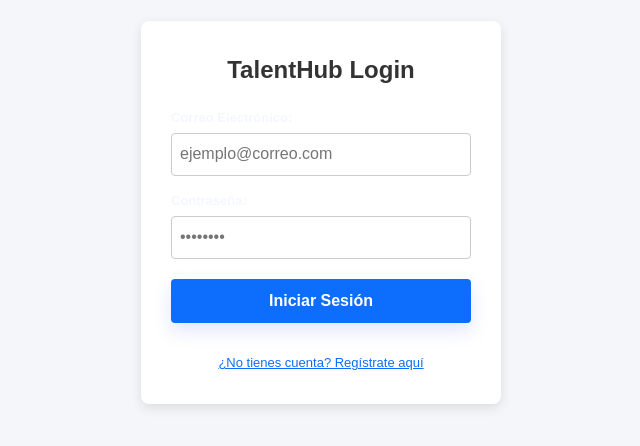
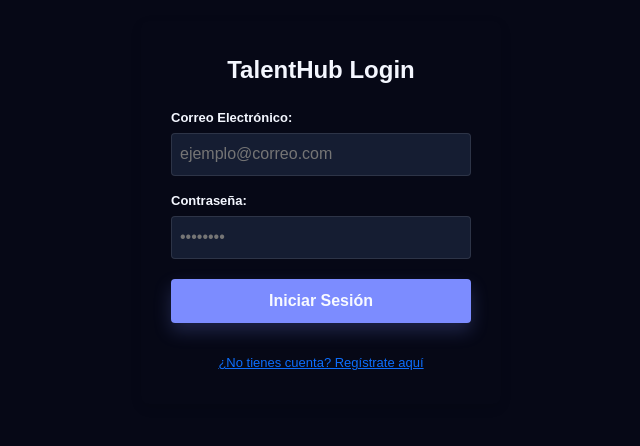
Before and after one commit to mrc3lo/Talent-Hub-1.2, a React (Vite) app: page / in a window 1280 px wide. Shown: the part 188-634 px from the top of the page, without its empty margins (319-959 px from the left). Built offline with nearby package versions, Linux system fonts and the light colour scheme.

Commit message:
Proyecto Talent-Hub Terminado

```diff
--- a/src/pages/LoginPage.jsx
+++ b/src/pages/LoginPage.jsx
@@ -45,9 +45,15 @@
   };
 
   return (
-    <div style={{ display: 'flex', justifyContent: 'center', alignItems: 'center', height: '100vh', fontFamily: 'sans-serif', backgroundColor: '#f4f6f9' }}>
-      <div style={{ padding: '30px', width: '100%', maxWidth: '360px', backgroundColor: '#fff', borderRadius: '8px', boxShadow: '0 4px 12px rgba(0,0,0,0.1)' }}>
-        <h2 style={{ textAlign: 'center', marginTop: 0, color: '#333' }}>
+    <div style={{ display: 'flex', justifyContent: 'center', alignItems: 'center', height: '100vh', fontFamily: 'sans-serif',
+    //backgroundColor: '#f4f6f9'
+    }}>
+      <div style={{ padding: '30px', width: '100%', maxWidth: '360px',
+        //backgroundColor: '#fff',
+        borderRadius: '8px', boxShadow: '0 4px 12px rgba(0,0,0,0.1)' }}>
+        <h2 style={{ textAlign: 'center', marginTop: 0,
+          //color: '#333'
+          }}>
           {isRegisterMode ? 'Crear Cuenta' : 'TalentHub Login'}
         </h2>
 
@@ -59,7 +65,11 @@
               placeholder="ejemplo@correo.com"
               value={username}
               onChange={(e) => setUsername(e.target.value)}
-              style={{ width: '100%', padding: '8px', boxSizing: 'border-box', borderRadius: '4px', border: '1px solid #ccc', backgroundColor: '#fff', color: '#000' }}
+              style={{ width: '100%', padding: '8px', boxSizing: 'border-box', borderRadius: '4px',
+                //border: '1px solid #ccc',
+                //backgroundColor: '#fff',
+                //color: '#000'
+                }}
             />
           </div>
 
@@ -70,11 +80,18 @@
               placeholder="••••••••"
               value={password}
               onChange={(e) => setPassword(e.target.value)}
-              style={{ width: '100%', padding: '8px', boxSizing: 'border-box', borderRadius: '4px', border: '1px solid #ccc', backgroundColor: '#fff', color: '#000' }}
+              style={{ width: '100%', padding: '8px', boxSizing: 'border-box', borderRadius: '4px',
+                //border: '1px solid #ccc',
+                //backgroundColor: '#fff',
+                //color: '#000'
+              }}
             />
           </div>
 
-          <button type="submit" style={{ width: '100%', padding: '10px', backgroundColor: isRegisterMode ? '#198754' : '#0d6efd', color: '#fff', border: 'none', borderRadius: '4px', fontWeight: 'bold', cursor: 'pointer', marginBottom: '10px' }}>
+          <button type="submit" style={{ width: '100%', padding: '10px',
+            //backgroundColor: isRegisterMode ? '#198754' : '#0d6efd',
+            //color: '#fff',
+            border: 'none', borderRadius: '4px', fontWeight: 'bold', cursor: 'pointer', marginBottom: '10px' }}>
             {isRegisterMode ? 'Registrar Usuario' : 'Iniciar Sesión'}
           </button>
         </form>
```
